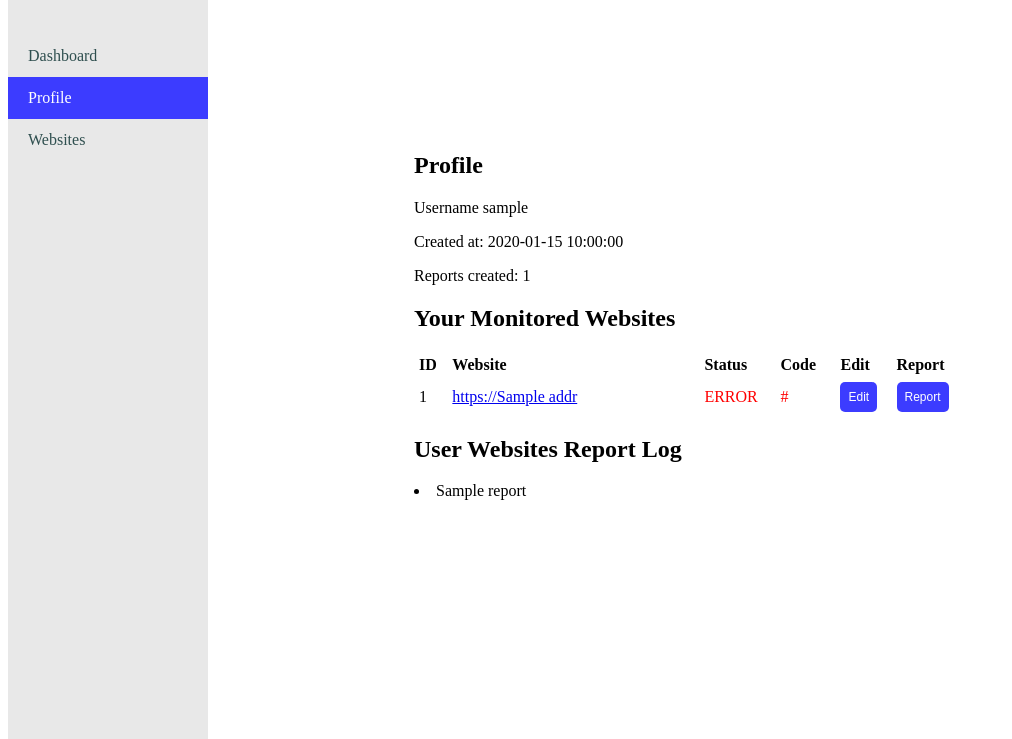
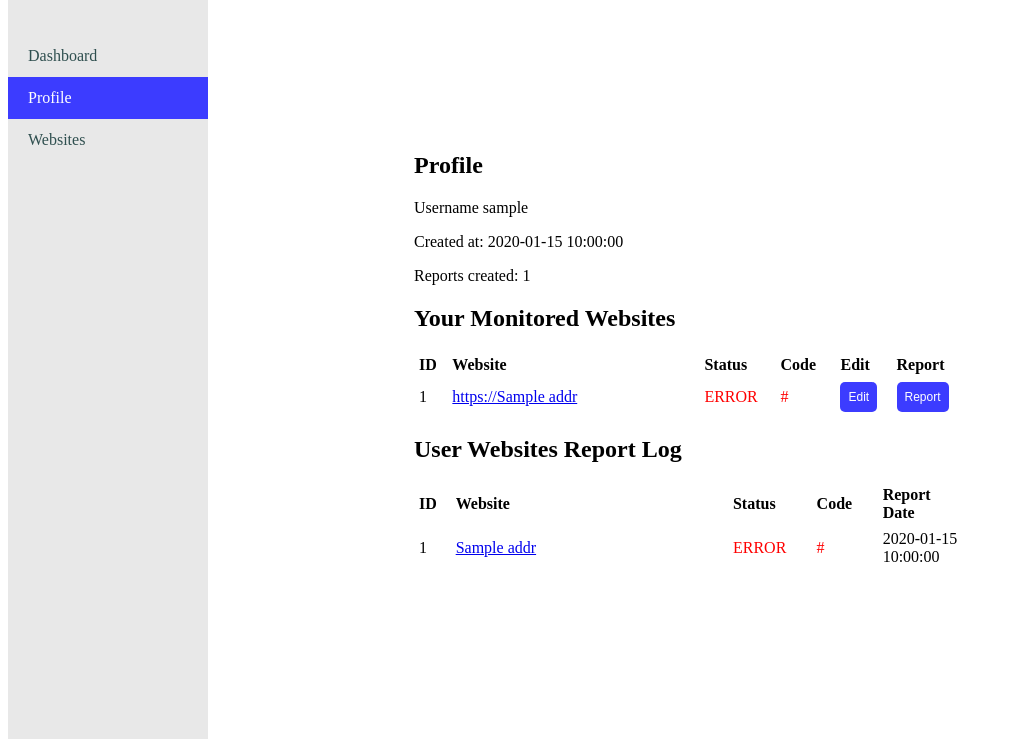
Before and after one commit to koenol/simple-website-monitoring-tool, a Flask app: template templates/profile.html in a window 1280 px wide. Shown: the part 61-800 px from the top of the page, without its empty margins (0-1012 px from the left). Run offline with Flask 3, Linux system fonts and the light colour scheme; the visitor is signed in with stand-in values (Sample User, id 1); the template is opened without the code that fills it: most values are stand-ins (such as "Sample title", 1, 10 or a date in 2020).

Commit message:
profile user website now displays reports about the websites that are affiliated with the user in question

```diff
--- a/app.py
+++ b/app.py
@@ -193,6 +193,7 @@ def profile(user_id):
             total_websites = service.count_user_websites(user_id)
             websites = service.get_user_websites(user_id, limit, offset)
             reports = service.get_user_websites_reports_all(user_id)
+            reports = service.format_reports_iso_to_readable_format(reports)
             total_pages = (total_websites + limit - 1) // limit
             return render_template(
                 "profile.html",
--- a/templates/profile.html
+++ b/templates/profile.html
@@ -104,9 +104,48 @@
             </div>
             <h2>User Websites Report Log</h2>
             <div id="reported-websites">
-                {% for report in reports %}
-                <li>{{ report }}</li>
-                {% endfor %}
+                {% if reports %}
+                <table class="websites-table">
+                    <thead>
+                        <tr>
+                            <th>ID</th>
+                            <th>Website</th>
+                            <th>Status</th>
+                            <th>Code</th>
+                            <th>Report Date</th>
+                        </tr>
+                    </thead>
+                    <tbody>
+                        {% for report in reports %}
+                        <tr>
+                            <td>{{ report.url_id }}</td>
+                            <td>
+                                <a href="/website/{{ report.url_id }}">{{ report.addr }}</a>
+                            </td>
+                            {% if report.url_status_ok == 1 %}
+                                <td class="status-ok-true">OK</td>
+                            {% else %}
+                                <td class="status-ok-false">ERROR</td>
+                            {% endif %}
+                            {% if report.url_code %}
+                                {% if report.url_code >= 200 and report.url_code < 300 %}
+                                    <td class="url-code-green">{{ report.url_code }}</td>
+                                {% elif report.url_code >= 300 and report.url_code < 400 %}
+                                    <td class="url-code-yellow">{{ report.url_code }}</td>
+                                {% else %}
+                                    <td class="url-code-red">{{ report.url_code }}</td>
+                                {% endif %}
+                            {% else %}
+                                <td>-</td>
+                            {% endif %}
+                            <td>{{ report.report_date }}</td>
+                        </tr>
+                        {% endfor %}
+                    </tbody>
+                </table>
+                {% else %}
+                <p>No reports created yet.</p>
+                {% endif %}
             </div>
         </div>
     </div> <!-- self.note: end of login required -->
```
Also changed, not shown: service.py (+5 -3 lines).
